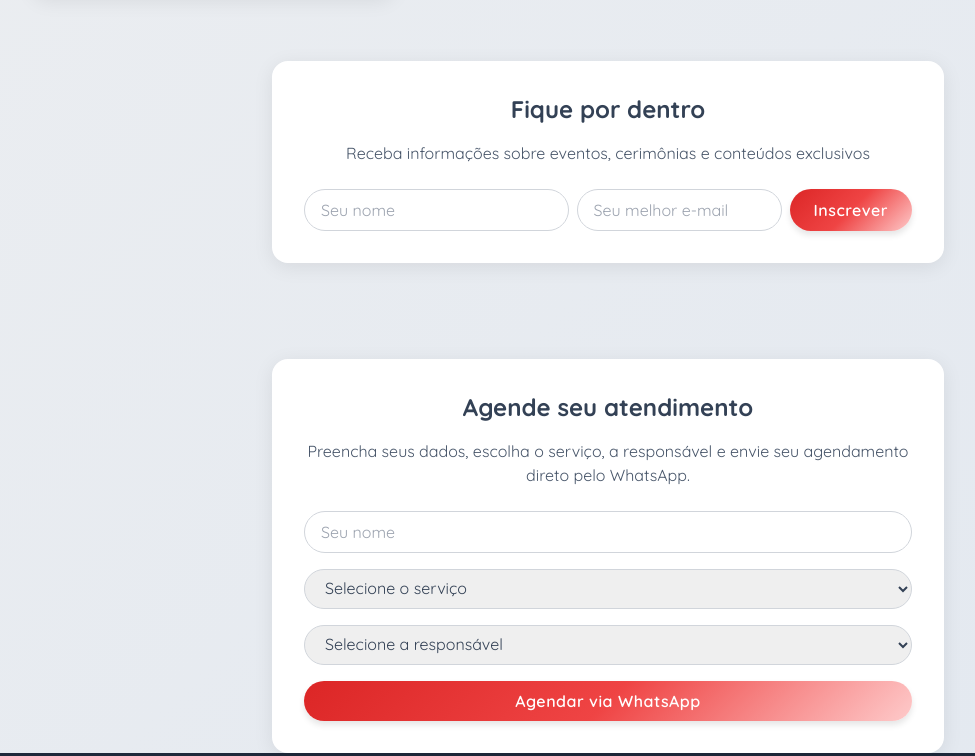
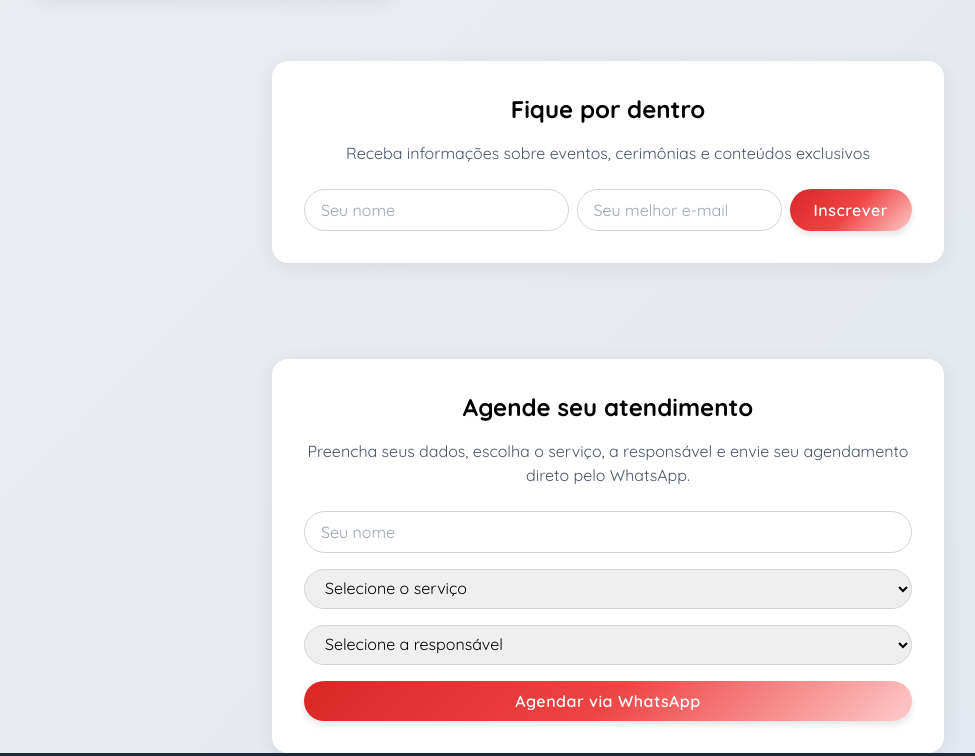
Before and after one commit to studiovclick/ileaxeoyafunike, a plain HTML site: page index.html in a window 1280 px wide. Shown: the part 1860-2616 px from the top of the page, without its empty margins (32-1007 px from the left). Drawn offline with nearby package versions, Linux system fonts and the light colour scheme.

Commit message:
Update index.html

```diff
--- a/index.html
+++ b/index.html
@@ -174,6 +174,7 @@
         box-shadow: 0 4px 20px rgba(0, 0, 0, .08);
         transition: all .3s ease;
         overflow: hidden;
+        color: #000000; /* azul escuro */
     }
 
     .card:hover {
```
